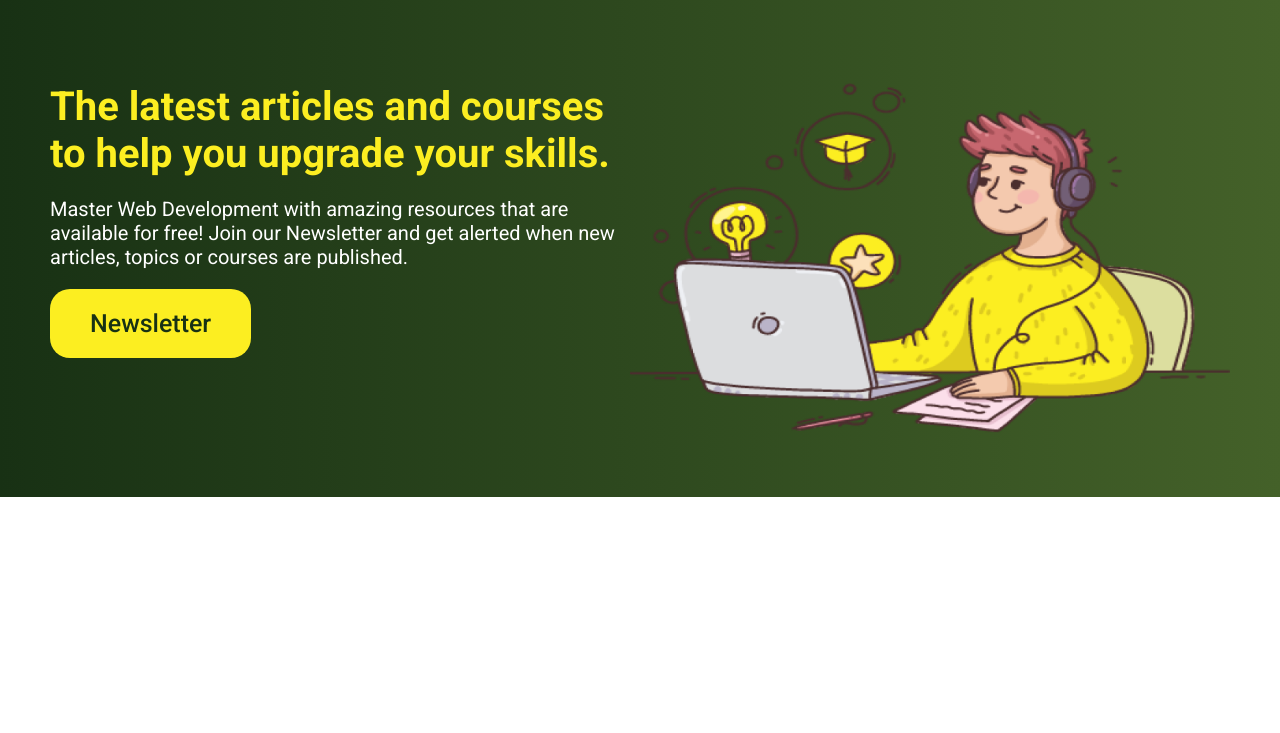
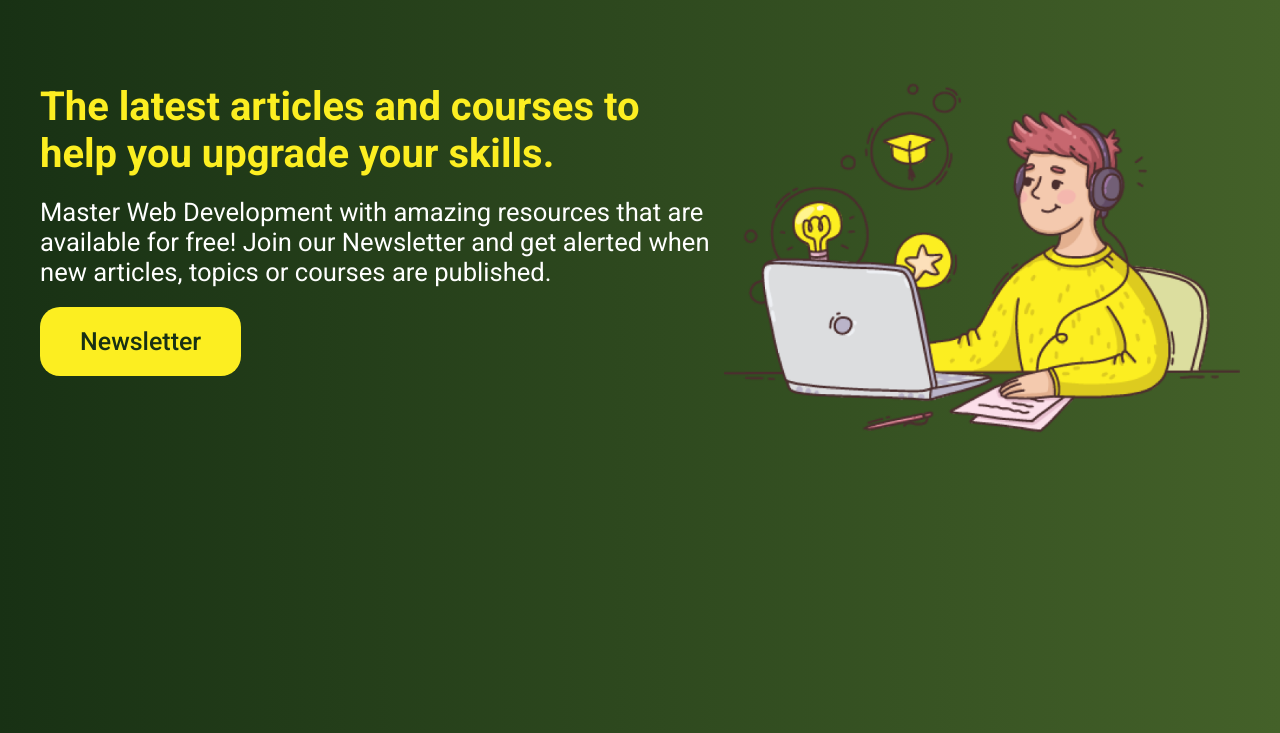
Before and after one commit to Rinpiki/ibge-noticias, a website: page index.html in a window 1280 px wide. Shown: the part 67-800 px from the top of the page. Drawn offline with Linux system fonts and the light colour scheme.

Commit message:
add ajustes de medidas

```diff
--- a/style.css
+++ b/style.css
@@ -11,10 +11,12 @@ body {
   display: flex;
   align-items: center;
   justify-content: center;
+  background-image: linear-gradient(to right, #183114, #446129);
+  overflow-x: hidden;
 }
 
 .container {
-  max-width: 1400px;
+  max-width: 1300px;
   display: flex;
   flex-direction: column;
   flex-grow: 1;
@@ -51,14 +53,14 @@ li:first-child {
   margin-right: 20px;
 }
 .img-section1 img {
-  width: 600px;
+  max-width: 600px;
   height: 350px;
 }
 
 .section-principal {
   display: flex;
   justify-content: space-between;
-  padding: 60px 50px;
+  padding: 60px 40px;
   background-image: linear-gradient(to right, #183114, #446129);
 }
 .textos {
@@ -66,13 +68,13 @@ li:first-child {
 .section-principal .textos h2 {
   color: #fcee21;
   font-weight: 700;
-  font-size: 40px;
+  font-size: min(40px, 4vw);
   margin-bottom: 20px;
 }
 
 .section-principal .textos span {
   font-weight: 400;
-  font-size: 20px;
+  font-size: min(30px, 2vw);
   display: flex;
   color: #ffff;
 }
```
